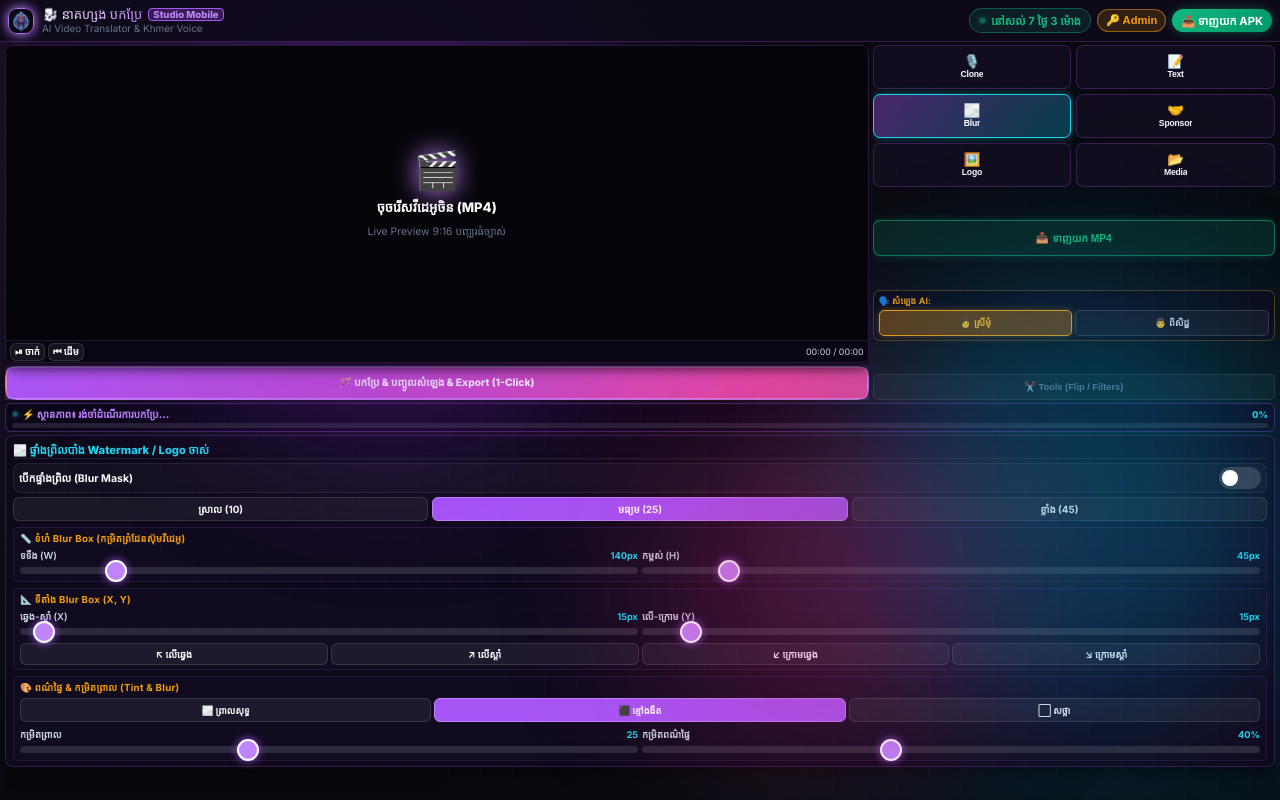
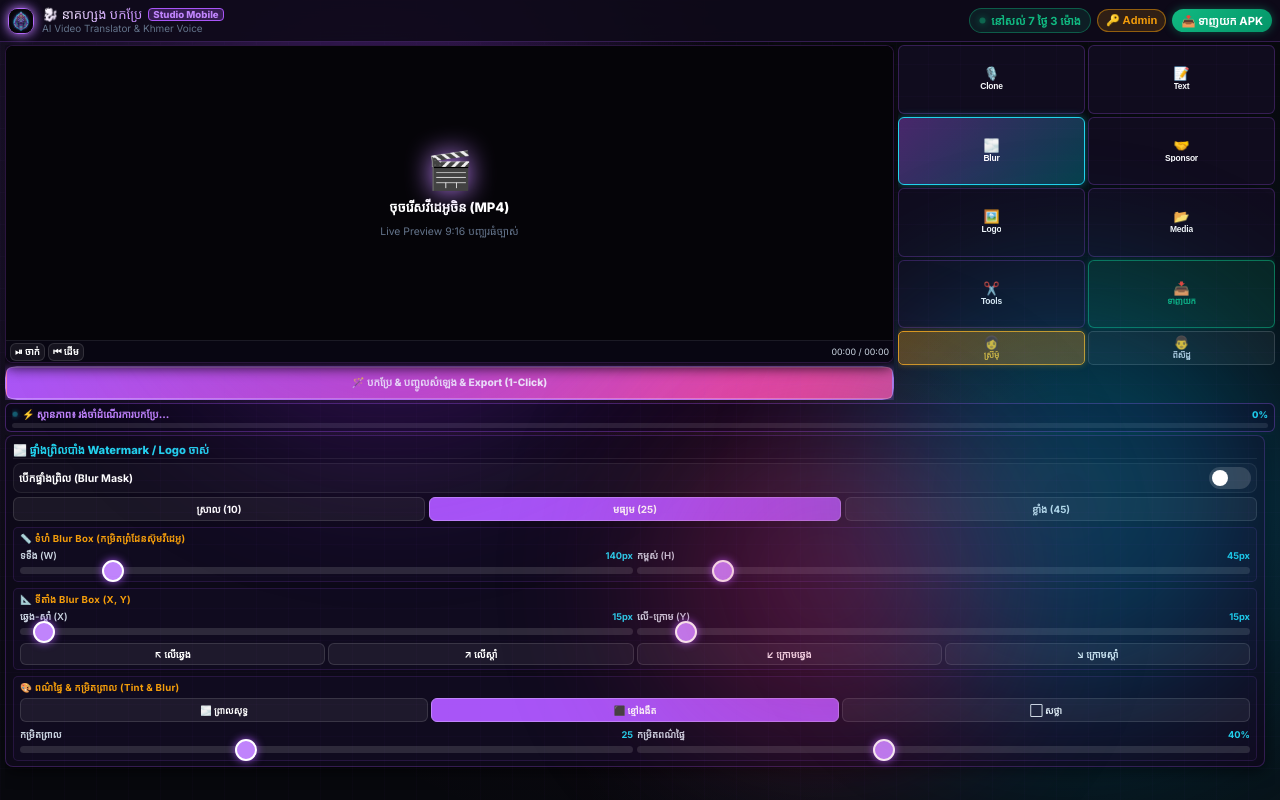
Before and after one commit to bunsame336-netizen/neak-zong-translate, a Flask app: page / in a window 1280 px wide. Run offline with Flask 3, Linux system fonts and the light colour scheme; some web fonts are replaced.

Commit message:
feat: Master implementation - 70/30 layout, Lip-Sync atempo, 100% pipeline, marquee copyright, blur clamping

```diff
--- a/app.py
+++ b/app.py
@@ -474,13 +474,13 @@ def api_auto_process():
 
     def _pipeline_worker():
         try:
-            # 1. Extract audio
+            # 1. Extract audio (10% -> 25%)
             bg_audio = EXPORTS_DIR / f"bg_{job_id}.mp3"
             extract_audio_from_video(str(video_path), str(bg_audio))
             PROCESSING_JOBS[job_id]['progress'] = 25
             PROCESSING_JOBS[job_id]['step'] = 'AI កំពុងស្ដាប់សំឡេងចិន (Whisper ASR)...'
 
-            # 2. Chinese Speech Recognition & Khmer Translation
+            # 2. Chinese Speech Recognition & Khmer Translation (30% -> 50%)
             khmer_text = ""
             active_cues = []
             if srt_content:
@@ -488,10 +488,11 @@ def api_auto_process():
                 PROCESSING_JOBS[job_id]['step'] = 'កំពុងបកប្រែ Subtitles ជាភាសាខ្មែរ...'
                 t_srt, active_cues = translate_srt(srt_content)
                 khmer_text = ' '.join([c.get('text_km', '') for c in active_cues])
+                PROCESSING_JOBS[job_id]['progress'] = 50
             else:
                 # 100% Auto: AI listens to Chinese speech & translates to Khmer
                 PROCESSING_JOBS[job_id]['progress'] = 30
-                PROCESSING_JOBS[job_id]['step'] = 'AI Faster-Whisper (Int8) កំពុងសម្គាល់ការសន្ទនា...'
+                PROCESSING_JOBS[job_id]['step'] = 'AI Faster-Whisper កំពុងសម្គាល់ការសន្ទនាតួអង្គ...'
                 cues = asr_engine.transcribe_to_cues(str(video_path), language="zh", timeout_sec=18.0)
                 PROCESSING_JOBS[job_id]['progress'] = 45
                 PROCESSING_JOBS[job_id]['step'] = 'កំពុងបកប្រែការសន្ទនាចិនជាភាសាខ្មែរ...'
@@ -500,12 +501,13 @@ def api_auto_process():
                     t_srt, active_cues = translate_srt(chinese_srt)
                     khmer_text = ' '.join([c.get('text_km', '') for c in active_cues])
                 else:
-                    khmer_text = "សូមស្វាគមន៍មកកាន់ការទស្សនារឿងភាគចិនពិសេស បកប្រែជាភាសាខ្មែរដោយ នាគហ្សង បកប្រែ AI"
+                    khmer_text = "រឿងភាគចិនពិសេស បកប្រែជាភាសាខ្មែរដោយ នាគហ្សង បកប្រែ AI"
+                PROCESSING_JOBS[job_id]['progress'] = 50
 
-            PROCESSING_JOBS[job_id]['progress'] = 60
-            PROCESSING_JOBS[job_id]['step'] = 'កំពុងបង្កើតសំឡេងខ្មែរ AI Neural (ស្រីមុំ/ពិសិដ្ឋ)...'
+            # 3. Synchronized Khmer TTS with Lip-Sync atempo (50% -> 70%)
+            PROCESSING_JOBS[job_id]['progress'] = 55
+            PROCESSING_JOBS[job_id]['step'] = 'កំពុងបង្កើតសំឡេងខ្មែរ AI Neural & សមកាលកម្មមាត់ (Lip-Sync)...'
 
-            # 3. Synchronized Khmer TTS (True Lip-Sync to exact character speech timestamps)
             tts_audio = EXPORTS_DIR / f"tts_{job_id}.mp3"
             total_dur = get_video_duration(str(video_path)) or 10.0
             synced_ok = False
@@ -521,15 +523,16 @@ def api_auto_process():
             if not synced_ok or not tts_audio.exists():
                 synthesize_khmer_voice(khmer_text, str(tts_audio), voice_type=voice, speed=speed)
 
-            # 4. Ducking
-            PROCESSING_JOBS[job_id]['progress'] = 70
-            PROCESSING_JOBS[job_id]['step'] = 'Mixing Audio & Ducking BGM...'
+            PROCESSING_JOBS[job_id]['progress'] = 68
+            # 4. Ducking (70% -> 75%)
+            PROCESSING_JOBS[job_id]['progress'] = 75
+            PROCESSING_JOBS[job_id]['step'] = 'Mixing Audio & Ducking BGM (75%)...'
             ducked_audio = EXPORTS_DIR / f"ducked_{job_id}.mp3"
             duck_ok = apply_audio_ducking(str(bg_audio), str(tts_audio), str(ducked_audio), duck_level=0.15, ffmpeg_bin=find_ffmpeg())
             audio_to_use = str(ducked_audio) if (duck_ok and ducked_audio.exists() and ducked_audio.stat().st_size > 1000) else str(tts_audio)
 
-            # 5. Render Video with Chunking Progress Callback
-            PROCESSING_JOBS[job_id]['progress'] = 85
+            # 5. Render Video with Chunking Progress Callback (80% -> 100%)
+            PROCESSING_JOBS[job_id]['progress'] = 80
             PROCESSING_JOBS[job_id]['step'] = 'Rendering Final HD Video (Ultra-Fast Engine)...'
 
             def _prog_cb(pct, step_msg):
@@ -546,7 +549,7 @@ def api_auto_process():
             if success:
                 PROCESSING_JOBS[job_id]['progress'] = 100
                 PROCESSING_JOBS[job_id]['status'] = 'completed'
-                PROCESSING_JOBS[job_id]['step'] = 'Done!'
+                PROCESSING_JOBS[job_id]['step'] = '✓ ជោគជ័យ ១០០%!'
                 PROCESSING_JOBS[job_id]['download_url'] = f"/exports/{out_filename}"
             else:
                 PROCESSING_JOBS[job_id]['status'] = 'failed'
@@ -556,6 +559,11 @@ def api_auto_process():
             PROCESSING_JOBS[job_id]['error'] = str(e)
 
     threading.Thread(target=_pipeline_worker, daemon=True).start()
+    return jsonify({
+        'status': 'started',
+        'job_id': job_id,
+        'filename': out_filename
+    })
 
 @app.route('/apk')
 @app.route('/download/apk')
--- a/static/css/neak_zong.css
+++ b/static/css/neak_zong.css
@@ -322,10 +322,10 @@ header.app-header {
   gap: 3px !important;
 }
 
-/* 1. TOP SPLIT ROW: LEFT VIDEO (68%) / RIGHT ACTION MENU (32%) */
+/* 1. TOP SPLIT ROW: LEFT VIDEO (70%) / RIGHT ACTION MENU (30%) */
 .studio-top-split-row {
   display: grid !important;
-  grid-template-columns: 68% calc(32% - 4px) !important;
+  grid-template-columns: 70% calc(30% - 4px) !important;
   gap: 4px !important;
   width: 100% !important;
   min-width: 100% !important;
@@ -336,7 +336,7 @@ header.app-header {
   overflow: hidden !important;
 }
 
-/* 1.1 TOP-LEFT (68% LOCKED): VIDEO PREVIEW + CONTROLS + 1-CLICK BUTTON */
+/* 1.1 TOP-LEFT (70% LOCKED): VIDEO PREVIEW + CONTROLS + 1-CLICK BUTTON */
 .top-video-col {
   width: 100% !important;
   min-width: 100% !important;
@@ -348,18 +348,28 @@ header.app-header {
   box-sizing: border-box !important;
 }
 
-/* 1.2 TOP-RIGHT (32% LOCKED): ACTION MENU AREA (NO SLIDERS HERE!) */
+/* 1.2 TOP-RIGHT (30% LOCKED): 2-COLUMN FULL HEIGHT ACTION MENU */
 .top-action-menu-col {
   width: 100% !important;
   min-width: 100% !important;
   max-width: 100% !important;
   display: flex !important;
   flex-direction: column !important;
-  justify-content: space-between !important;
+  justify-content: stretch !important;
   height: 100% !important;
-  gap: 2px !important;
+  gap: 0px !important;
   box-sizing: border-box !important;
   overflow: hidden !important;
+}
+
+.action-menu-grid {
+  display: grid !important;
+  grid-template-columns: 1fr 1fr !important;
+  grid-template-rows: repeat(5, 1fr) !important;
+  gap: 3px !important;
+  width: 100% !important;
+  height: 100% !important;
+  box-sizing: border-box !important;
 }
 
 /* 2. MIDDLE STATUS AREA (PROGRESS BAR & STATUS) */
@@ -376,12 +386,13 @@ header.app-header {
   box-sizing: border-box !important;
 }
 
-/* 3. BOTTOM FULL-WIDTH DYNAMIC SLIDER/CONTROL AREA */
+/* 3. BOTTOM FULL-WIDTH DYNAMIC SLIDER/CONTROL AREA (NO JITTER / SCROLLBAR STABLE) */
 .studio-bottom-panel-area {
   width: 100% !important;
   flex: 1 1 0 !important;
   min-height: 0 !important;
-  overflow-y: auto !important;
+  overflow-y: scroll !important;
+  scrollbar-gutter: stable !important;
   overflow-x: hidden !important;
   -webkit-overflow-scrolling: touch !important;
   box-sizing: border-box !important;
--- a/static/js/studio_engine.js
+++ b/static/js/studio_engine.js
@@ -72,7 +72,7 @@ const state = {
   // Marquee
   marquee: {
     enabled: false,
-    text: 'សូមចុច Subscribe & Follow «នាគហ្សង បកប្រែ AI»',
+    text: 'រក្សាសិទ្ធិដោយ នាគហ្សង បកប្រែ',
     direction: 'up',
     speedSec: 8,
     color: '#f59e0b',
@@ -1339,10 +1339,11 @@ function makeResizable(element) {
 
   handle.addEventListener('pointermove', (e) => {
     if (!isResizing) return;
-    const dw = e.clientX - startX;
-    const dh = e.clientY - startY;
-    const newW = Math.max(50, Math.min(280, startW + dw));
-    const newH = Math.max(20, Math.min(80, startH + dh));
+    const parent = element.parentElement;
+    const maxW = parent ? Math.max(30, parent.clientWidth - element.offsetLeft) : 280;
+    const maxH = parent ? Math.max(15, parent.clientHeight - element.offsetTop) : 280;
+    const newW = Math.max(30, Math.min(maxW, startW + dw));
+    const newH = Math.max(15, Math.min(maxH, startH + dh));
     element.style.width = `${newW}px`;
     element.style.height = `${newH}px`;
 
@@ -1387,11 +1388,12 @@ function _buildRenderOptions() {
       w: blurBox.offsetWidth,
       h: blurBox.offsetHeight,
       intensity: state.blurMask.intensity || 25,
-      tint_opacity: state.blurMask.tintOpacity !== undefined ? state.blurMask.tintOpacity : 0.40
+      tint_opacity: state.blurMask.tintOpacity !== undefined ? state.blurMask.tintOpacity : 0.40,
+      tint_mode: state.blurMask.tintMode || 'dark'
     },
     marquee: {
       enabled: state.marquee.enabled,
-      text: state.marquee.text,
+      text: state.marquee.text || 'រក្សាសិទ្ធិដោយ នាគហ្សង បកប្រែ',
       direction: state.marquee.direction || 'up',
       speed_sec: state.marquee.speedSec || 8,
       speed: Math.round(300 / (state.marquee.speedSec || 8)),
@@ -1504,9 +1506,9 @@ async function triggerAutoProcessPipeline() {
     }
   }
 
-  progressBar.style.width = '25%';
-  if (progressPercent) progressPercent.innerText = '25%';
-  progressStatus.innerText = 'AI កំពុងស្ដាប់សំឡេងចិន (Whisper ASR) & បកប្រែជាភាសាខ្មែរ...';
+  progressBar.style.width = '15%';
+  if (progressPercent) progressPercent.innerText = '15%';
+  progressStatus.innerText = 'កំពុងចាប់ផ្ដើម Auto Pipeline (Audio Extract & ASR)...';
 
   try {
     const res = await fetch('/api/auto-process', {
@@ -1602,12 +1604,19 @@ function pollJobStatus(jobId) {
   const progressPercent = document.getElementById('render-progress-percent');
   const downloadBtn = document.getElementById('btn-download-result');
 
+  let failCount = 0;
   const interval = setInterval(async () => {
     try {
       const res = await fetch(`/api/job/${jobId}`);
+      if (!res.ok) {
+        failCount++;
+        if (failCount > 10) clearInterval(interval);
+        return;
+      }
+      failCount = 0;
       const job = await res.json();
 
-      const pct = job.progress || 30;
+      const pct = job.progress !== undefined ? job.progress : 15;
       progressBar.style.width = `${pct}%`;
       if (progressPercent) progressPercent.innerText = `${pct}%`;
       if (job.step) progressStatus.innerText = job.step;
@@ -1620,16 +1629,17 @@ function pollJobStatus(jobId) {
         downloadBtn.style.display = 'flex';
         downloadBtn.href = job.download_url;
         downloadBtn.setAttribute('download', job.filename);
-        showToast('✓ វីដេអូ Render ចប់សព្វគ្រប់!');
+        showToast('✓ វីដេអូ Render ចប់សព្វគ្រប់ ១០០%!');
       } else if (job.status === 'failed') {
         clearInterval(interval);
         progressStatus.innerText = `⚠️ បរាជ័យ: ${job.error || 'Unknown'}`;
         progressStatus.style.color = '#f87171';
       }
     } catch (e) {
-      clearInterval(interval);
-    }
-  }, 1500);
+      failCount++;
+      if (failCount > 10) clearInterval(interval);
+    }
+  }, 1200);
 }
 
 // ══════════════════════════════════════════════════════════
--- a/templates/index.html
+++ b/templates/index.html
@@ -67,14 +67,10 @@
       margin: 0 !important;
       padding: 3px 5px 4px 5px !important;
       overflow: hidden !important;
-      box-sizing: border-box !important;
-      gap: 3px !important;
-    }
-
-    /* ════ 1. TOP SPLIT ROW: 68% LEFT (VIDEO) / 32% RIGHT (BUTTONS) ════ */
+     /* ════ 1. TOP SPLIT ROW: 70% LEFT (VIDEO) / 30% RIGHT (BUTTONS) ════ */
     .studio-top-split-row {
       display: grid !important;
-      grid-template-columns: 68% calc(32% - 4px) !important;
+      grid-template-columns: 70% calc(30% - 4px) !important;
       gap: 4px !important;
       width: 100% !important;
       min-width: 100% !important;
@@ -85,7 +81,7 @@
       overflow: hidden !important;
     }
 
-    /* 1.1 TOP-LEFT (68% LOCKED): VIDEO PREVIEW + CONTROLS + 1-CLICK BUTTON */
+    /* 1.1 TOP-LEFT (70% LOCKED): VIDEO PREVIEW + CONTROLS + 1-CLICK BUTTON */
     .top-video-col {
       width: 100% !important;
       min-width: 100% !important;
@@ -179,40 +175,44 @@
       transform: scale(0.97) !important;
     }
 
-    /* 1.2 TOP-RIGHT (32% LOCKED): COMPACT BUTTONS ALIGNED FULL HEIGHT */
+    /* 1.2 TOP-RIGHT (30% LOCKED): 2-COLUMN FULL HEIGHT ACTION MENU */
     .top-action-menu-col {
       width: 100% !important;
       min-width: 100% !important;
       max-width: 100% !important;
       display: flex !important;
       flex-direction: column !important;
-      justify-content: space-between !important;
+      justify-content: stretch !important;
       height: 100% !important;
       box-sizing: border-box !important;
       overflow: hidden !important;
-      gap: 2px !important;
+      gap: 0px !important;
     }
 
     .action-menu-grid {
       display: grid !important;
       grid-template-columns: 1fr 1fr !important;
-      gap: 5px !important;
+      grid-template-rows: repeat(5, 1fr) !important;
+      gap: 3px !important;
       width: 100% !important;
+      height: 100% !important;
+      box-sizing: border-box !important;
     }
     .action-menu-btn {
       display: flex !important;
       flex-direction: column !important;
       align-items: center !important;
       justify-content: center !important;
-      gap: 2px !important;
-      height: 44px !important;
-      padding: 3px 2px !important;
-      font-size: 0.54rem !important;
+      gap: 1px !important;
+      height: 100% !important;
+      min-height: 34px !important;
+      padding: 2px 2px !important;
+      font-size: 0.53rem !important;
       font-weight: 700 !important;
       color: var(--text-main) !important;
-      background: rgba(18, 14, 32, 0.9) !important;
+      background: rgba(18, 14, 32, 0.92) !important;
       border: 1px solid rgba(168, 85, 247, 0.25) !important;
-      border-radius: 7px !important;
+      border-radius: 6px !important;
       cursor: pointer !important;
       transition: background 0.15s ease, border-color 0.15s ease !important;
       white-space: nowrap !important;
@@ -221,14 +221,14 @@
       box-sizing: border-box !important;
     }
     .action-menu-btn .btn-ico {
-      font-size: 0.84rem !important;
+      font-size: 0.80rem !important;
       flex-shrink: 0 !important;
       line-height: 1 !important;
     }
     .action-menu-btn .btn-lbl {
       overflow: hidden !important;
       text-overflow: ellipsis !important;
-      font-size: 0.54rem !important;
+      font-size: 0.53rem !important;
       line-height: 1 !important;
       letter-spacing: -0.2px !important;
     }
@@ -244,31 +244,21 @@
       box-shadow: 0 0 8px rgba(34, 211, 238, 0.4) !important;
     }
 
-    /* Download Action Button */
+    /* Download Action Button in 2-Column Grid */
     .btn-action-download {
-      display: flex !important;
-      align-items: center !important;
-      justify-content: center !important;
-      gap: 4px !important;
-      height: 36px !important;
-      width: 100% !important;
-      padding: 2px 4px !important;
-      font-size: 0.64rem !important;
-      font-weight: 800 !important;
       color: #10b981 !important;
       background: rgba(16, 185, 129, 0.14) !important;
-      border: 1.2px solid rgba(16, 185, 129, 0.55) !important;
-      border-radius: 7px !important;
-      cursor: pointer !important;
-      box-shadow: 0 0 8px rgba(16, 185, 129, 0.25) !important;
-      white-space: nowrap !important;
-      overflow: hidden !important;
-      text-overflow: ellipsis !important;
-      box-sizing: border-box !important;
+      border-color: rgba(16, 185, 129, 0.55) !important;
+      box-shadow: 0 0 6px rgba(16, 185, 129, 0.25) !important;
     }
     .btn-action-download:active {
       transform: scale(0.97) !important;
-      background: rgba(16, 185, 129, 0.25) !important;
+    }
+    .voice-pill-btn.active {
+      background: linear-gradient(135deg, rgba(236, 72, 153, 0.35), rgba(168, 85, 247, 0.35)) !important;
+      border-color: #ec4899 !important;
+      color: #ffffff !important;
+      font-weight: 800 !important;
     }
 
     /* Voice Model Selector (Sreymom / Piseth) */
@@ -428,7 +418,8 @@
       width: 100% !important;
       flex: 1 1 0 !important;
       min-height: 0 !important;
-      overflow-y: auto !important;
+      overflow-y: scroll !important;
+      scrollbar-gutter: stable !important;
       overflow-x: hidden !important;
       -webkit-overflow-scrolling: touch !important;
       box-sizing: border-box !important;
@@ -684,7 +675,7 @@
               <!-- 4. Animated Vertical Scrolling Marquee -->
               <div class="interactive-overlay" id="marquee-overlay-element">
                 <div class="marquee-scrolling-track" id="marquee-track">
-                  សូមចុច Subscribe &amp; Follow «នាគហ្សង បកប្រែ AI»
+                  រក្សាសិទ្ធិដោយ នាគហ្សង បកប្រែ
                 </div>
               </div>
 
@@ -721,71 +712,57 @@
         </div>
       </div>
 
-      <!-- 1.2 ផ្នែកខាងលើស្ដាំ (Top-Right Action Menu Area: Clean Buttons, NO SLIDERS HERE!) -->
+      <!-- 1.2 ផ្នែកខាងលើស្ដាំ (Top-Right Action Menu Area: 2 Columns Full Height) -->
       <div class="top-action-menu-col">
         <div class="action-menu-grid">
-          <!-- 1. Clone សំឡេង -->
+          <!-- Row 1: Clone & Text -->
           <button type="button" class="action-menu-btn tab-nav-btn" data-tab="voice" onclick="switchStudioTab('voice')">
             <span class="btn-ico">🎙️</span>
             <span class="btn-lbl">Clone</span>
           </button>
-
-          <!-- 2. Text (អក្សរ) -->
           <button type="button" class="action-menu-btn tab-nav-btn" data-tab="text" onclick="switchStudioTab('text')">
             <span class="btn-ico">📝</span>
             <span class="btn-lbl">Text</span>
           </button>
 
-          <!-- 3. Blur (ព្រាល) -->
+          <!-- Row 2: Blur & Sponsor -->
           <button type="button" class="action-menu-btn tab-nav-btn active" data-tab="blur" onclick="switchStudioTab('blur')">
             <span class="btn-ico">🌫️</span>
             <span class="btn-lbl">Blur</span>
           </button>
-
-          <!-- 4. Sponsor (ពាណិជ្ជកម្ម) -->
           <button type="button" class="action-menu-btn tab-nav-btn" data-tab="sponsor" onclick="switchStudioTab('sponsor')">
             <span class="btn-ico">🤝</span>
             <span class="btn-lbl">Sponsor</span>
           </button>
 
-          <!-- 5. Logo -->
+          <!-- Row 3: Logo & Media -->
           <button type="button" class="action-menu-btn tab-nav-btn" data-tab="logo" onclick="switchStudioTab('logo')">
             <span class="btn-ico">🖼️</span>
             <span class="btn-lbl">Logo</span>
           </button>
-
-          <!-- 6. Media (ឯកសារ & SRT) -->
           <button type="button" class="action-menu-btn tab-nav-btn" data-tab="media" id="tab-nav-media" onclick="switchStudioTab('media')">
             <span class="btn-ico">📂</span>
             <span class="btn-lbl">Media</span>
           </button>
-        </div>
-
-        <!-- 7. ទាញយកវីដេអូបកប្រែរួច Action Button -->
-        <button type="button" class="btn-action-download" id="top-download-btn" onclick="handleTopDownloadAction()">
-          <span class="btn-ico">📥</span>
-          <span class="btn-lbl">ទាញយក MP4</span>
-        </button>
-
-        <!-- 8. កន្លែងរើសម៉ូដែលសំឡេងពិសិដ្ឋ/ស្រីមុំ -->
-        <div class="top-voice-selector-box">
-          <div class="top-voice-header">
-            <span>🗣️ សំឡេង AI:</span>
-          </div>
-          <div class="top-voice-pill-group">
-            <button type="button" class="voice-pill-btn active" id="btn-voice-female" onclick="selectQuickVoice('female')">
-              <span>👩 ស្រីមុំ</span>
-            </button>
-            <button type="button" class="voice-pill-btn" id="btn-voice-male" onclick="selectQuickVoice('male')">
-              <span>👨 ពិសិដ្ឋ</span>
-            </button>
-          </div>
-        </div>
-
-        <!-- Secondary Quick Pill: Tools (Flip/Crop/Filters) -->
-        <div class="top-extra-pills-row">
-          <button type="button" class="tab-nav-btn extra-pill-btn" data-tab="tools" onclick="switchStudioTab('tools')" style="width: 100%;">
-            ✂️ Tools (Flip / Filters)
+
+          <!-- Row 4: Tools & Download -->
+          <button type="button" class="action-menu-btn tab-nav-btn" data-tab="tools" onclick="switchStudioTab('tools')">
+            <span class="btn-ico">✂️</span>
+            <span class="btn-lbl">Tools</span>
+          </button>
+          <button type="button" class="action-menu-btn btn-action-download" id="top-download-btn" onclick="handleTopDownloadAction()">
+            <span class="btn-ico">📥</span>
+            <span class="btn-lbl">ទាញយក</span>
+          </button>
+
+          <!-- Row 5: Voice Selector (ស្រីមុំ / ពិសិដ្ឋ) -->
+          <button type="button" class="action-menu-btn voice-pill-btn active" id="btn-voice-female" onclick="selectQuickVoice('female')">
+            <span class="btn-ico">👩</span>
+            <span class="btn-lbl">ស្រីមុំ</span>
+          </button>
+          <button type="button" class="action-menu-btn voice-pill-btn" id="btn-voice-male" onclick="selectQuickVoice('male')">
+            <span class="btn-ico">👨</span>
+            <span class="btn-lbl">ពិសិដ្ឋ</span>
           </button>
         </div>
       </div>
@@ -954,14 +931,14 @@
           <div style="margin-top: 3px;">
             <div style="font-size: 0.60rem; color: var(--text-muted); font-weight: 700; margin-bottom: 2px;">⚡ Preset រហ័ស (ចុចជ្រើសរើស):</div>
             <div style="display: grid; grid-template-columns: 1fr; gap: 3px;">
+              <button type="button" class="btn-ctrl active" style="justify-content: flex-start; height: 26px; font-size: 0.60rem; padding: 2px 6px;" onclick="applyMarqueePreset('រក្សាសិទ្ធិដោយ នាគហ្សង បកប្រែ')">
+                🐉 [Preset 1]: រក្សាសិទ្ធិដោយ នាគហ្សង បកប្រែ
+              </button>
               <button type="button" class="btn-ctrl" style="justify-content: flex-start; height: 26px; font-size: 0.60rem; padding: 2px 6px;" onclick="applyMarqueePreset('រក្សាសិទ្ធិដោយ ស្ដេចហ្សង បកប្រែ')">
-                👑 រក្សាសិទ្ធិដោយ ស្ដេចហ្សង បកប្រែ
+                👑 [Preset 2]: រក្សាសិទ្ធិដោយ ស្ដេចហ្សង បកប្រែ
               </button>
               <button type="button" class="btn-ctrl" style="justify-content: flex-start; height: 26px; font-size: 0.60rem; padding: 2px 6px;" onclick="applyMarqueePreset('𝑲𝑯 𝑫𝒓𝒂𝒎𝒂 𝑽𝒊𝒅𝒆𝒐10𝑴')">
-                🎬 𝑲𝑯 𝑫𝒓𝒂𝒎𝒂 𝑽𝒊𝒅𝒆𝒐10𝑴
-              </button>
-              <button type="button" class="btn-ctrl" style="justify-content: flex-start; height: 26px; font-size: 0.60rem; padding: 2px 6px;" onclick="applyMarqueePreset('នាគហ្សង បកប្រែ')">
-                🐉 នាគហ្សង បកប្រែ
+                🎬 [Preset 3]: 𝑲𝑯 𝑫𝒓𝒂𝒎𝒂 𝑽𝒊𝒅𝒆𝒐10𝑴
               </button>
             </div>
           </div>
@@ -969,7 +946,7 @@
           <!-- Custom Marquee Text Edit Input -->
           <div class="form-row" style="margin-top: 4px;">
             <label class="form-label">អត្ថបទរត់ (Custom Text Edit)</label>
-            <input type="text" id="marquee-text-input" class="cyber-input" value="👑 រក្សាសិទ្ធិដោយ ស្ដេចហ្សង បកប្រែ" placeholder="វាយអក្សររត់នៅទីនេះ..." oninput="updateMarqueeCustomText(this.value)">
+            <input type="text" id="marquee-text-input" class="cyber-input" value="រក្សាសិទ្ធិដោយ នាគហ្សង បកប្រែ" placeholder="វាយអក្សររត់នៅទីនេះ..." oninput="updateMarqueeCustomText(this.value)">
           </div>
 
           <!-- Natural Speed Slider: Right = Fast, Left = Slow -->
```
Also changed, not shown: core/tts_engine.py (+30 -5 lines), core/video_processor.py (+21 -9 lines).
